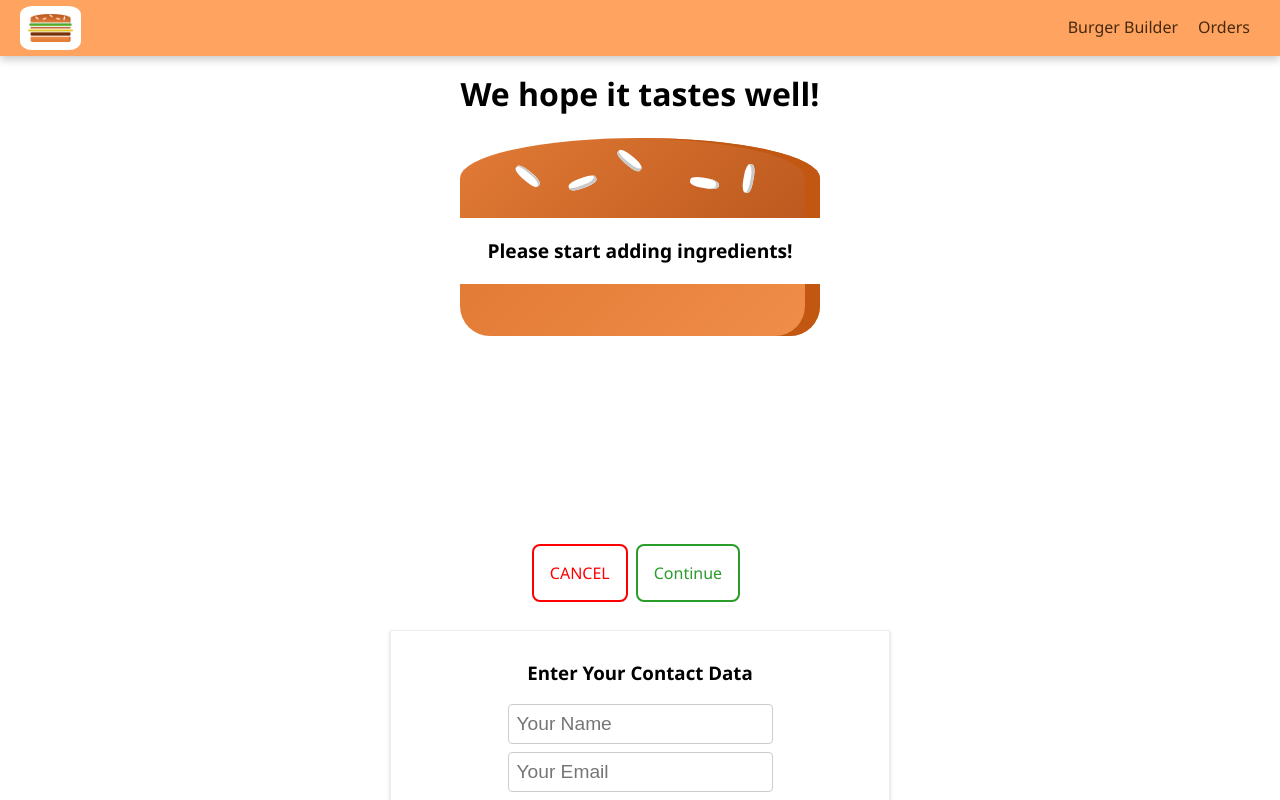
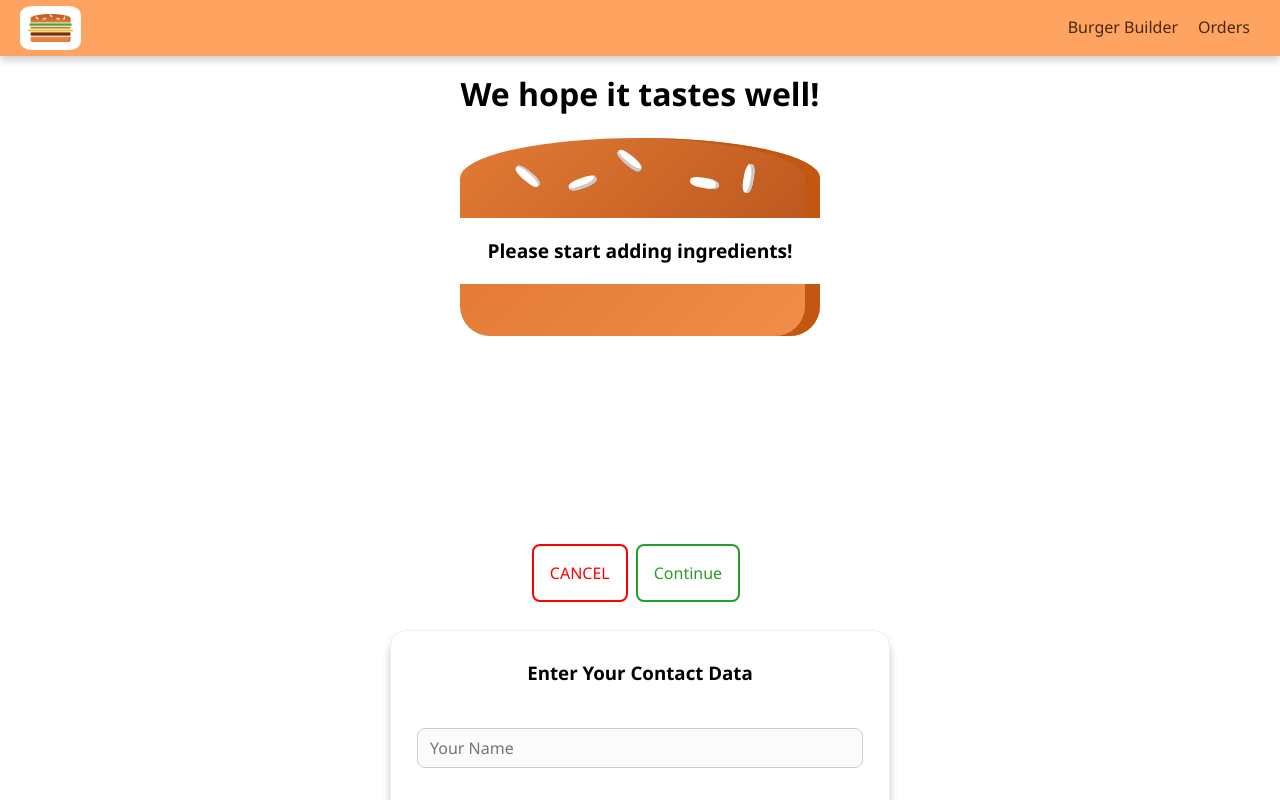
Before and after one commit to 3atharvkurdukar/udemy-react, a React (Create React App) app: page /checkout in a window 1280 px wide. Both pictures are taken after a click on the button "Continue". Shown: the top 800 px of the page. Built offline with nearby package versions, Linux system fonts and the light colour scheme.

Commit message:
Creating a dynamic Input component

```diff
--- /dev/null
+++ b/src/components/UI/Input/Input.js
@@ -0,0 +1,24 @@
+import React from "react";
+import classes from "./Input.module.css";
+
+const input = (props) => {
+  let inputElement = null;
+  switch (props.inputtype) {
+    case "input":
+      inputElement = <input className={classes.InputElement} {...props} />;
+      break;
+    case "textarea":
+      inputElement = <textarea className={classes.InputElement} {...props} />;
+      break;
+    default:
+      inputElement = <input className={classes.InputElement} {...props} />;
+  }
+  return (
+    <div className={classes.Input}>
+      <label className={classes.Label}>{props.label}</label>
+      {inputElement}
+    </div>
+  );
+};
+
+export default input;
--- /dev/null
+++ b/src/components/UI/Input/Input.module.css
@@ -0,0 +1,25 @@
+.Input {
+  width: 100%;
+  padding: 16px;
+  box-sizing: border-box;
+}
+.Label {
+  font-weight: bold;
+  display: block;
+  margin-bottom: 8px;
+}
+.InputElement {
+  outline: none;
+  border: 1px solid #ccc;
+  background-color: #fbfbfb;
+  font: inherit;
+  padding: 8px 12px;
+  display: block;
+  width: 100%;
+  box-sizing: border-box;
+  border-radius: 8px;
+}
+.InputElement:focus {
+  border: 1px solid #87f;
+  background-color: #fff;
+}
--- a/src/containers/Checkout/Checkout.js
+++ b/src/containers/Checkout/Checkout.js
@@ -5,11 +5,11 @@ import ContactData from "./ContactData/ContactData";
 
 class Checkout extends Component {
   state = {
-    ingredients: null,
+    ingredients: {},
     totalPrice: 0,
   };
 
-  componentWillMount() {
+  componentDidMount() {
     const query = new URLSearchParams(this.props.location.search);
     const ingredients = {};
     let price = 0;
--- a/src/containers/Checkout/ContactData/ContactData.js
+++ b/src/containers/Checkout/ContactData/ContactData.js
@@ -4,6 +4,7 @@ import Button from "../../../components/UI/Button/Button";
 import classes from "./ContactData.module.css";
 import axios from "../../../axios-orders";
 import Spinner from "../../../components/UI/Spinner/Spinner";
+import Input from "../../../components/UI/Input/Input";
 
 class ContactData extends Component {
   state = {
@@ -56,26 +57,26 @@ class ContactData extends Component {
           <Spinner />
         ) : (
           <form>
-            <input
-              className={classes.Input}
+            <Input
+              inputtype="input"
               type="text"
               name="name"
               placeholder="Your Name"
             />
-            <input
-              className={classes.Input}
+            <Input
+              inputtype="input"
               type="email"
               name="email"
               placeholder="Your Email"
             />
-            <input
-              className={classes.Input}
+            <Input
+              inputtype="input"
               type="text"
               name="street"
               placeholder="Street"
             />
-            <input
-              className={classes.Input}
+            <Input
+              inputtype="input"
               type="number"
               name="postalCode"
               placeholder="Postal Code"
--- a/src/containers/Checkout/ContactData/ContactData.module.css
+++ b/src/containers/Checkout/ContactData/ContactData.module.css
@@ -2,19 +2,11 @@
   margin: 20px auto;
   width: 80%;
   text-align: center;
-  box-shadow: 0 2px 3px #ccc;
+  box-shadow: 0 8px 8px #ccc;
   border: 1px solid #eee;
+  border-radius: 16px;
   padding: 10px;
   box-sizing: border-box;
-}
-
-.Input {
-  display: block;
-  font-size: 1.2rem;
-  padding: 8px;
-  margin: 8px auto;
-  border: 1px solid #ccc;
-  border-radius: 4px;
 }
 
 @media (min-width: 600px) {
```
